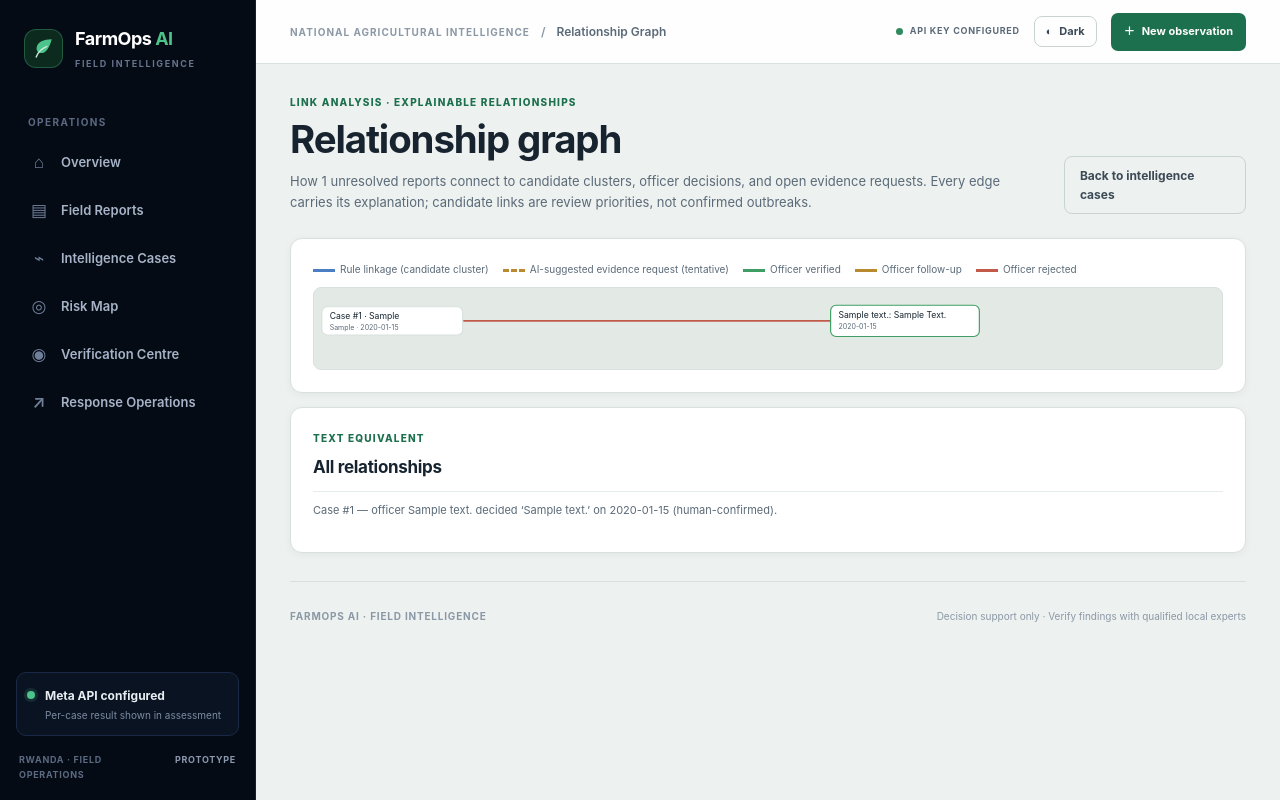
After one commit to ephremdushime/farmops-ai, a Flask app: page /intelligence/graph in a window 1280 px wide. The commit adds this page. Run offline with Flask 3, Linux system fonts and the light colour scheme; tables that the repository leaves empty hold one stand-in row (values such as "Sample post").

Commit message:
Feature 3: relationship graph page
Server-rendered SVG link chart: reports, clusters, reviews, evidence requests with explained rule/AI/human edges plus text equivalent. 73 green.

```diff
--- a/app.py
+++ b/app.py
@@ -601,6 +601,105 @@ def build_risk_clusters(cases, radius_km=30, window_days=14):
     return sorted(clusters, key=lambda cluster: (-cluster["signal"], cluster["id"]))
 
 
+def build_relationship_graph(cases, clusters, reviews_by_case, evidence_tasks):
+    """Lay out a link chart of reports, clusters, reviews, and evidence requests."""
+    def short(text, length):
+        text = str(text or "")
+        return text if len(text) <= length else text[: length - 1] + "\u2026"
+
+    ordered = []
+    seen = set()
+    for cluster in clusters:
+        for report in sorted(cluster["reports"], key=lambda item: item["id"]):
+            if report["id"] not in seen:
+                seen.add(report["id"])
+                ordered.append(report)
+    for case in sorted(cases, key=lambda item: item["id"]):
+        if case["id"] not in seen:
+            seen.add(case["id"])
+            ordered.append(case)
+    nodes = []
+    edges = []
+    report_y = {}
+    for index, report in enumerate(ordered):
+        y = 24 + index * 48
+        report_y[report["id"]] = y
+        nodes.append({
+            "id": f"r{report['id']}", "kind": "report",
+            "x": 10, "y": y, "w": 180, "h": 36,
+            "label": short(f"Case #{report['id']} \u00b7 {report['crop']}", 26),
+            "sub": short(f"{report['district']} \u00b7 {report['observed_at']}", 30),
+            "url": f"/cases/{report['id']}",
+        })
+    for pos, cluster in enumerate(clusters):
+        member_ys = [report_y[item["id"]] for item in cluster["reports"] if item["id"] in report_y]
+        cy = sum(member_ys) / len(member_ys) if member_ys else 24 + pos * 48
+        nodes.append({
+            "id": f"c{pos}", "kind": "cluster",
+            "x": 340, "y": cy - 20, "w": 200, "h": 40,
+            "label": short(f"{cluster['crop']} \u00b7 {cluster['count']} reports", 26),
+            "sub": short(cluster["signal_label"], 30),
+            "url": "/intelligence",
+        })
+        for report in cluster["reports"]:
+            if report["id"] not in report_y:
+                continue
+            edges.append({
+                "from": f"r{report['id']}", "to": f"c{pos}",
+                "cls": "edge-rule",
+                "title": f"Rule linkage: {cluster['explanation']}",
+                "text": f"Case #{report['id']} is a member of the {cluster['crop']} candidate cluster (rule-generated): {cluster['explanation']}",
+            })
+    for report in ordered:
+        review = reviews_by_case.get(report["id"])
+        if not review:
+            continue
+        decision = (review["decision"] or "").strip()
+        cls = {"verified": "edge-human-ok", "follow_up": "edge-human-watch"}.get(decision, "edge-human-no")
+        nodes.append({
+            "id": f"v{review['id']}", "kind": "review",
+            "x": 660, "y": report_y[report["id"]] - 2, "w": 190, "h": 40,
+            "label": short(f"{review['reviewer']}: {decision.replace('_', ' ').title()}", 26),
+            "sub": short(review["created_at"], 30),
+            "url": f"/cases/{report['id']}#officer-review",
+        })
+        edges.append({
+            "from": f"r{report['id']}", "to": f"v{review['id']}",
+            "cls": cls,
+            "title": f"Officer decision (human): {decision} by {review['reviewer']}",
+            "text": f"Case #{report['id']} \u2014 officer {review['reviewer']} decided \u2018{decision}\u2019 on {review['created_at']} (human-confirmed).",
+        })
+    tasks_by_case = {}
+    for task in evidence_tasks:
+        tasks_by_case.setdefault(task["case_id"], []).append(task)
+    ty = 24
+    for report in ordered:
+        for task in tasks_by_case.get(report["id"], []):
+            nodes.append({
+                "id": f"t{task['id']}", "kind": "task",
+                "x": 940, "y": ty, "w": 200, "h": 36,
+                "label": short(task["title"], 26),
+                "sub": "open evidence request",
+                "url": f"/cases/{report['id']}",
+            })
+            edges.append({
+                "from": f"r{report['id']}", "to": f"t{task['id']}",
+                "cls": "edge-ai",
+                "title": f"AI-suggested evidence request (tentative): {task['title']}",
+                "text": f"Case #{report['id']} \u2014 AI requested evidence (tentative): {task['title']}",
+            })
+            ty += 46
+    by_id = {node["id"]: node for node in nodes}
+    for edge in edges:
+        left, right = by_id[edge["from"]], by_id[edge["to"]]
+        x1, y1 = left["x"] + left["w"], left["y"] + left["h"] / 2
+        x2, y2 = right["x"], right["y"] + right["h"] / 2
+        mx = (x1 + x2) / 2
+        edge["d"] = f"M {x1} {y1} C {mx} {y1}, {mx} {y2}, {x2} {y2}"
+    height = max([node["y"] + node["h"] for node in nodes] + [80]) + 24
+    return {"nodes": nodes, "edges": edges, "width": 1160, "height": height}
+
+
 def _assessment_text(value, field, max_length=2000):
     if not isinstance(value, str) or not value.strip() or len(value) > max_length:
         raise ValueError(f"Assessment field '{field}' must be non-empty text.")
@@ -1523,6 +1622,22 @@ def intelligence_cases():
     return render_template(
         "intelligence.html", clusters=clusters, unclustered=unclustered
     )
+
+
+@app.route("/intelligence/graph")
+def intelligence_graph():
+    cases = _unresolved_cases()
+    clusters = build_risk_clusters(cases)
+    with db() as conn:
+        review_rows = conn.execute("SELECT * FROM case_reviews ORDER BY id").fetchall()
+        task_rows = conn.execute(
+            "SELECT * FROM tasks WHERE kind='evidence' AND status='Pending' ORDER BY id"
+        ).fetchall()
+    reviews_by_case = {}
+    for row in review_rows:
+        reviews_by_case[row["case_id"]] = row
+    graph = build_relationship_graph(cases, clusters, reviews_by_case, task_rows)
+    return render_template("graph.html", graph=graph, report_count=len(cases))
 
 
 @app.route("/risk-map")
--- a/static/workflow.css
+++ b/static/workflow.css
@@ -231,6 +231,27 @@ a.stat:hover { border-color: var(--input-focus); }
 .loop-grid { display: grid; gap: 14px; grid-template-columns: repeat(auto-fit,minmax(220px,1fr)); margin-top: 10px; }
 .loop-grid h3 { font-size: 12px; margin: 0 0 6px; }
 .visit-banner ul { margin: 6px 0 0; padding-left: 18px; }
+.graph-legend { display: flex; flex-wrap: wrap; gap: 6px 14px; margin-bottom: 10px; color: var(--muted); font-size: 10px; }
+.graph-legend .legend-swatch { display: inline-block; width: 22px; height: 0; margin-right: 5px; border-top: 3px solid var(--line); vertical-align: middle; }
+.legend-swatch.edge-rule { border-color: #4a7fc4; }
+.legend-swatch.edge-ai { border-color: #b98a2f; border-top-style: dashed; }
+.legend-swatch.edge-human-ok { border-color: #3f9e63; }
+.legend-swatch.edge-human-watch { border-color: #b98a2f; }
+.legend-swatch.edge-human-no { border-color: #c25a4a; }
+.graph-wrap { overflow: auto; border: 1px solid var(--line); border-radius: 8px; background: var(--map-bg); }
+.graph-svg { display: block; width: 100%; min-width: 640px; height: auto; }
+.graph-svg path { fill: none; stroke-width: 2; }
+.graph-svg .edge-rule { stroke: #4a7fc4; }
+.graph-svg .edge-ai { stroke: #b98a2f; stroke-dasharray: 5 4; }
+.graph-svg .edge-human-ok { stroke: #3f9e63; }
+.graph-svg .edge-human-watch { stroke: #b98a2f; }
+.graph-svg .edge-human-no { stroke: #c25a4a; }
+.graph-svg rect { fill: var(--panel); stroke: var(--line); stroke-width: 1.5; }
+.graph-svg .node-cluster rect { stroke: #4a7fc4; }
+.graph-svg .node-review rect { stroke: #3f9e63; }
+.graph-svg .node-task rect { stroke: #b98a2f; stroke-dasharray: 4 3; }
+.graph-svg text { fill: var(--ink); font-size: 11px; }
+.graph-svg .sub { fill: var(--muted); font-size: 9px; }
 .case-heading { align-items: flex-end; }
 .case-heading-main { min-width: 0; }
 .case-heading-status { display: flex; flex-wrap: wrap; justify-content: flex-end; gap: 6px; }
--- /dev/null
+++ b/templates/graph.html
@@ -0,0 +1,23 @@
+{% extends "base.html" %}
+{% block title %}Relationship Graph · FarmOps AI{% endblock %}
+{% block page_context %}Relationship Graph{% endblock %}
+{% block content %}
+<div class="page-heading"><div><p class="eyebrow">LINK ANALYSIS · EXPLAINABLE RELATIONSHIPS</p><h1>Relationship graph</h1><p class="lead">How {{ report_count }} unresolved reports connect to candidate clusters, officer decisions, and open evidence requests. Every edge carries its explanation; candidate links are review priorities, not confirmed outbreaks.</p></div><a class="button secondary" href="{{ url_for('intelligence_cases') }}">Back to intelligence cases</a></div>
+{% if graph['nodes'] %}
+<section class="panel">
+  <div class="graph-legend" aria-label="Relationship types"><span><i class="legend-swatch edge-rule"></i>Rule linkage (candidate cluster)</span><span><i class="legend-swatch edge-ai"></i>AI-suggested evidence request (tentative)</span><span><i class="legend-swatch edge-human-ok"></i>Officer verified</span><span><i class="legend-swatch edge-human-watch"></i>Officer follow-up</span><span><i class="legend-swatch edge-human-no"></i>Officer rejected</span></div>
+  <div class="graph-wrap">
+    <svg class="graph-svg" viewBox="0 0 {{ graph['width'] }} {{ graph['height'] }}" role="img" aria-label="Link chart of {{ graph['nodes']|length }} nodes and {{ graph['edges']|length }} explained relationships">
+      {% for edge in graph['edges'] %}<path class="{{ edge['cls'] }}" d="{{ edge['d'] }}"><title>{{ edge['title'] }}</title></path>{% endfor %}
+      {% for node in graph['nodes'] %}<a href="{{ node['url'] }}"><g class="node-{{ node['kind'] }}"><title>{{ node['label'] }} · {{ node['sub'] }}</title><rect x="{{ node['x'] }}" y="{{ node['y'] }}" width="{{ node['w'] }}" height="{{ node['h'] }}" rx="7"></rect><text x="{{ node['x'] + 10 }}" y="{{ node['y'] + 16 }}">{{ node['label'] }}</text><text class="sub" x="{{ node['x'] + 10 }}" y="{{ node['y'] + 30 }}">{{ node['sub'] }}</text></g></a>{% endfor %}
+    </svg>
+  </div>
+</section>
+<section class="panel">
+  <p class="eyebrow">TEXT EQUIVALENT</p><h2>All relationships</h2>
+  <ul class="insight-list">{% for edge in graph['edges'] %}<li><span>{{ edge['text'] }}</span></li>{% else %}<li><span>No relationships yet. Reports appear unlinked until clusters form, reviews are recorded, or evidence is requested.</span></li>{% endfor %}</ul>
+</section>
+{% else %}
+<div class="empty"><h3>No unresolved reports</h3><p>Submit an observation to start building the relationship graph.</p></div>
+{% endif %}
+{% endblock %}
--- a/templates/intelligence.html
+++ b/templates/intelligence.html
@@ -2,7 +2,7 @@
 {% block title %}Intelligence Cases · FarmOps AI{% endblock %}
 {% block page_context %}Intelligence Cases{% endblock %}
 {% block content %}
-<div class="page-heading"><div><p class="eyebrow">PATTERN REVIEW · RULE-BASED CANDIDATES</p><h1>Intelligence cases</h1><p class="lead">Potentially related reports grouped by crop, issue category, observed date, and proximity. These signals prioritize human review; they do not establish an outbreak.</p></div><a class="button secondary" href="{{ url_for('risk_map') }}">View geospatial picture ↗</a></div>
+<div class="page-heading"><div><p class="eyebrow">PATTERN REVIEW · RULE-BASED CANDIDATES</p><h1>Intelligence cases</h1><p class="lead">Potentially related reports grouped by crop, issue category, observed date, and proximity. These signals prioritize human review; they do not establish an outbreak.</p></div><a class="button secondary" href="{{ url_for('intelligence_graph') }}">View relationship graph</a><a class="button secondary" href="{{ url_for('risk_map') }}">View geospatial picture ↗</a></div>
 <div class="notice"><strong>How linkage works:</strong> reports must share crop and issue category; every pair must be within 30 km and within 14 days. The 0–100 linkage signal starts at 25, adds up to 25 for report count, up to 25 for proximity, and up to 25 for time proximity. It is a transparent review-priority heuristic, not a probability or disease confidence.</div>
 {% if clusters %}
 <section class="cluster-list">{% for cluster in clusters %}
```
Also changed, not shown: test_app.py (+37 -0 lines).
